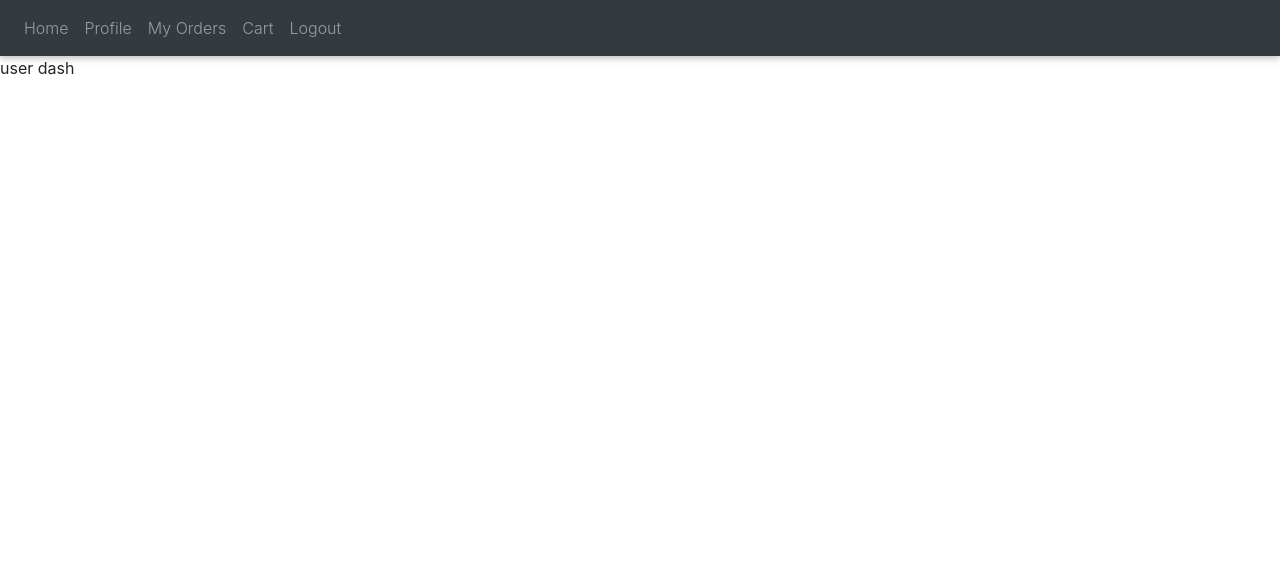
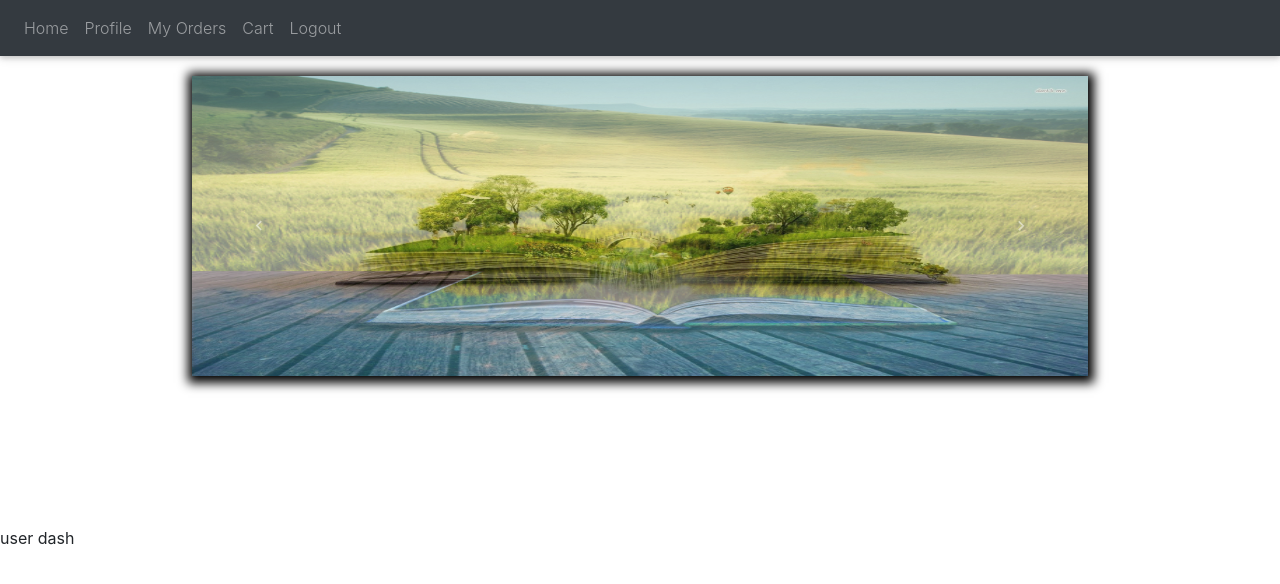
Before and after one commit to sushantmzjn/Bookstore_Frontend, a React app: page /userdashboard in a window 1280 px wide. Shown: the top 584 px of the page. Built offline with nearby package versions, Linux system fonts and the light colour scheme.

Commit message:
user dashboard

```diff
--- a/src/components/Userdashboard.js
+++ b/src/components/Userdashboard.js
@@ -4,7 +4,7 @@
 import Image1 from "./images/book.jpg";
 import Image2 from "./images/book2.jpg"
 import { Carousel } from "react-bootstrap";
-
+import './userdashboard.css';
 
 export default class Userdashboard extends Component {
     constructor(props) {
@@ -12,12 +12,10 @@
     }
 
     render() {
-
         return (
             <React.Fragment>
                 <Route component={UserHeader} />
-
-
+                <Carousel className="maindiv"></Carousel>
                 <p>user dash</p>
             </React.Fragment>
         );
--- /dev/null
+++ b/src/components/userdashboard.css
@@ -0,0 +1,22 @@
+
+
+.maindiv{
+    margin-top: 170px;
+    background-color: rgba(27, 31, 34, 0.85);
+    width: 70%;
+    height: 300px;
+    position: absolute;
+    left: 50%;
+    top: 50%;
+    transform: translate(-50%, -50%);
+    background-image: url('./images/book.jpg');
+    background-size: 100% 100%;
+    box-shadow: 1px 2px 10px 5px black;
+    animation: slider 9s infinite linear;
+}
+
+@keyframes slider{
+    0%{background-image: url('./images/book.jpg');}
+    35%{background-image: url('./images/book2.jpg');}
+    75%{background-image: url('./images/book.jpg');}
+}
```
